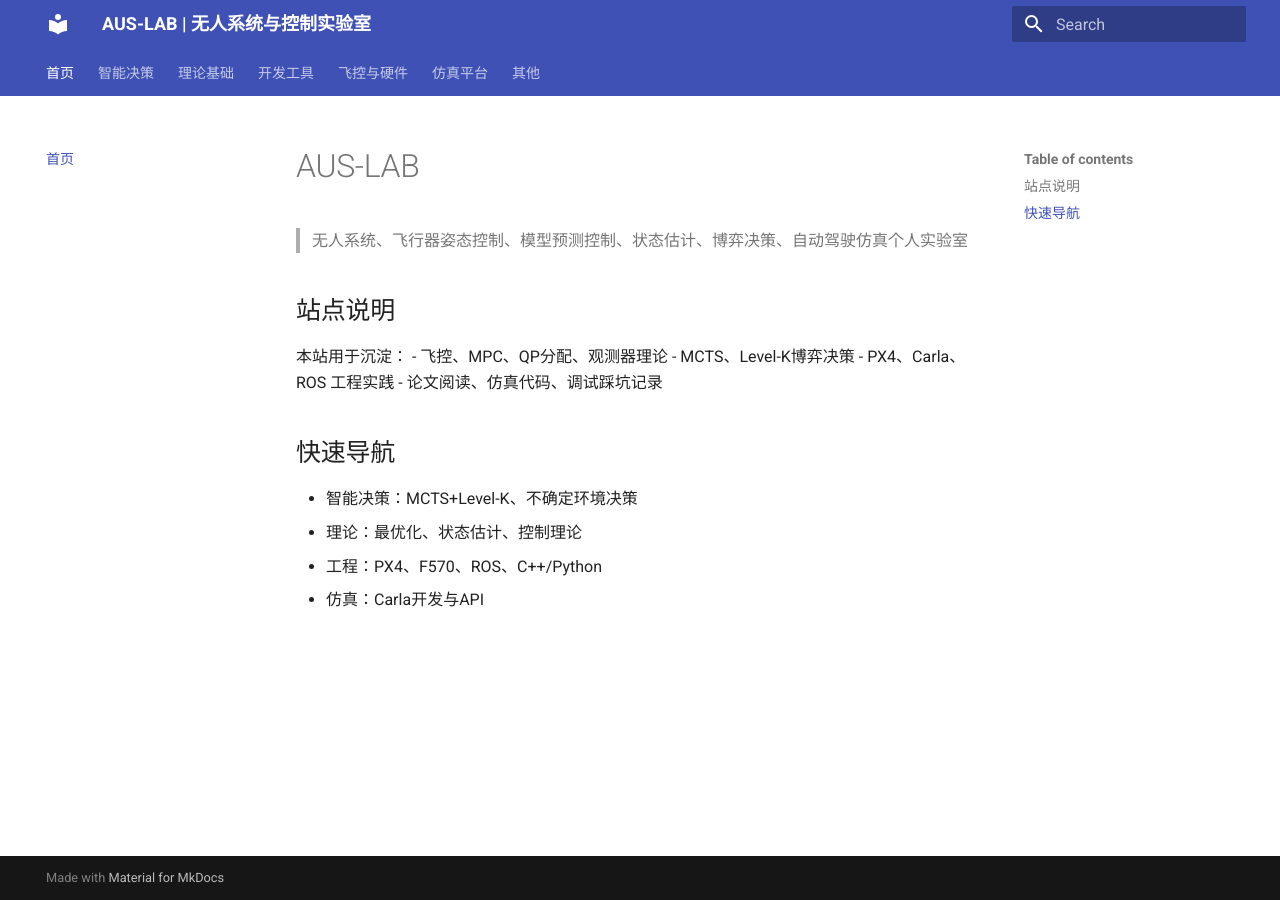
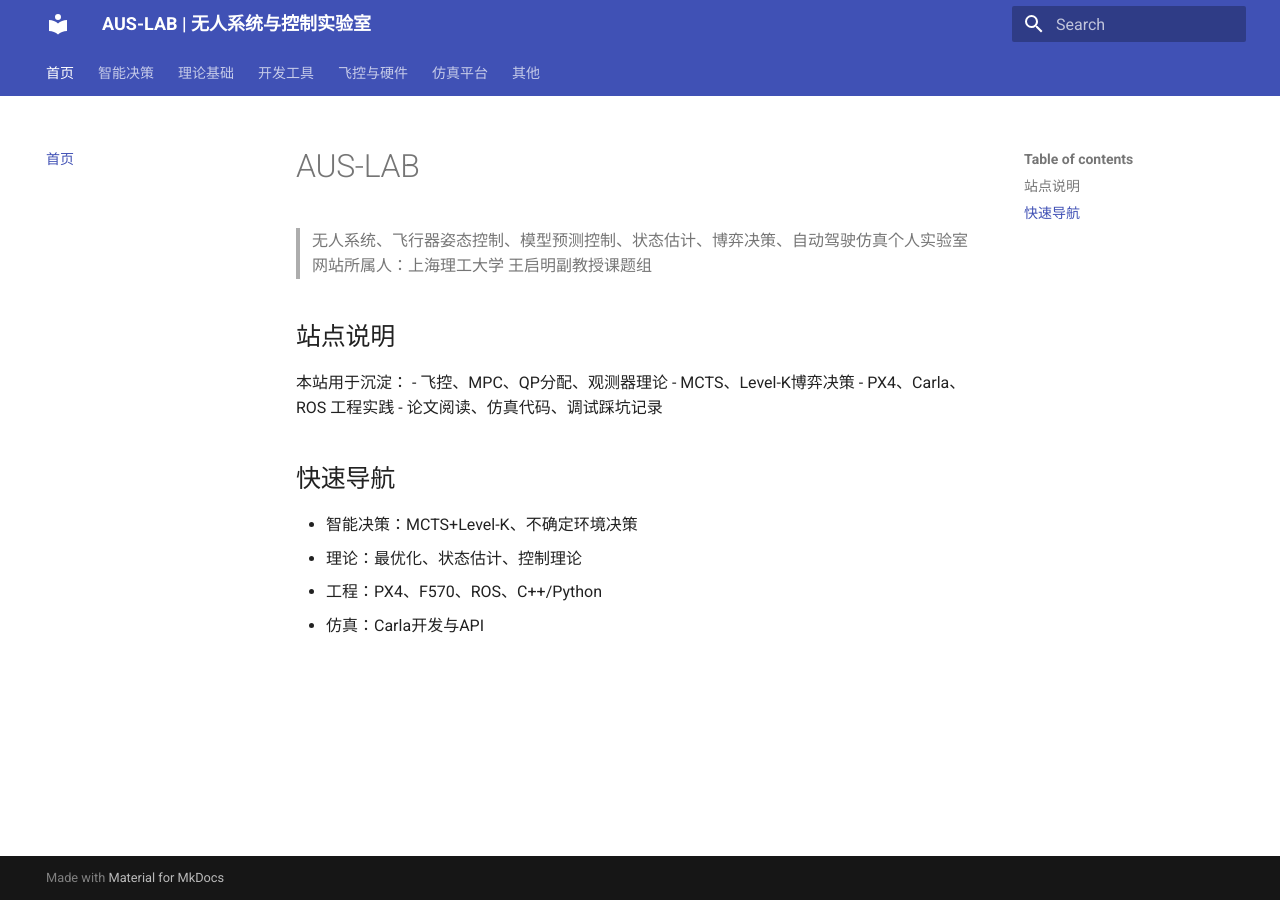
Before and after one commit to lzcren/aus-lab-site, an MkDocs documentation site: the page built from docs/index.md, in a window 1280 px wide. Built offline with MkDocs 1.6.1 and Material for MkDocs 9.7.7, drawn with Linux system fonts in a browser that asks for light colours.

Commit message:
更新：增加主页描述

```diff
--- a/docs/index.md
+++ b/docs/index.md
@@ -1,5 +1,6 @@
 # AUS-LAB
 > 无人系统、飞行器姿态控制、模型预测控制、状态估计、博弈决策、自动驾驶仿真个人实验室
+> 网站所属人：上海理工大学 王启明副教授课题组
 
 ## 站点说明
 本站用于沉淀：
```
